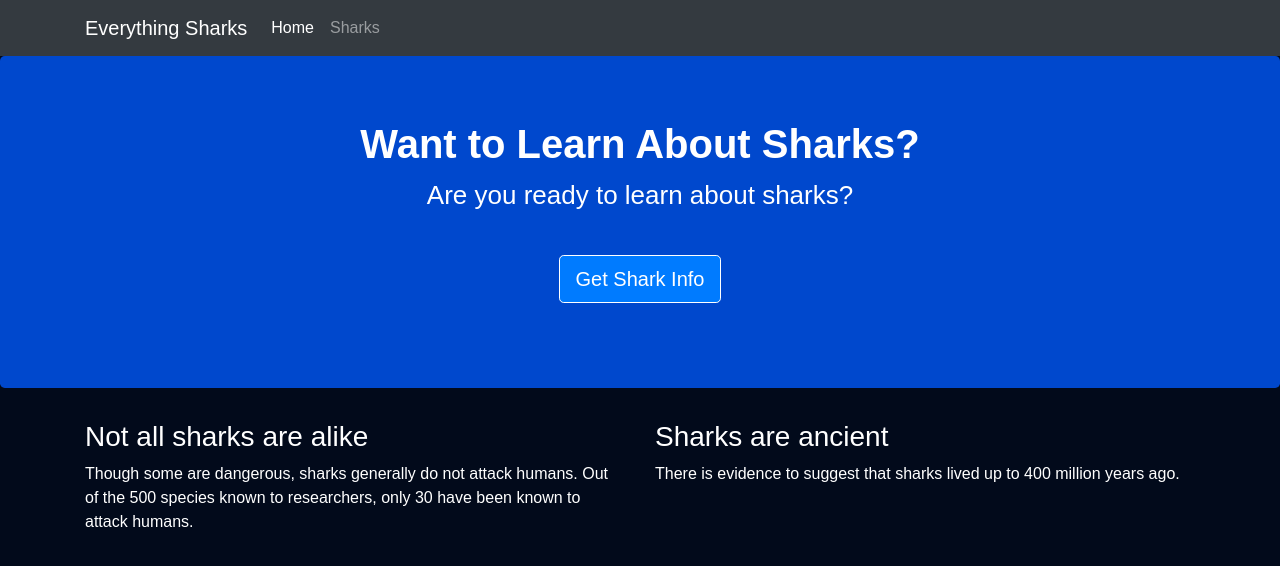
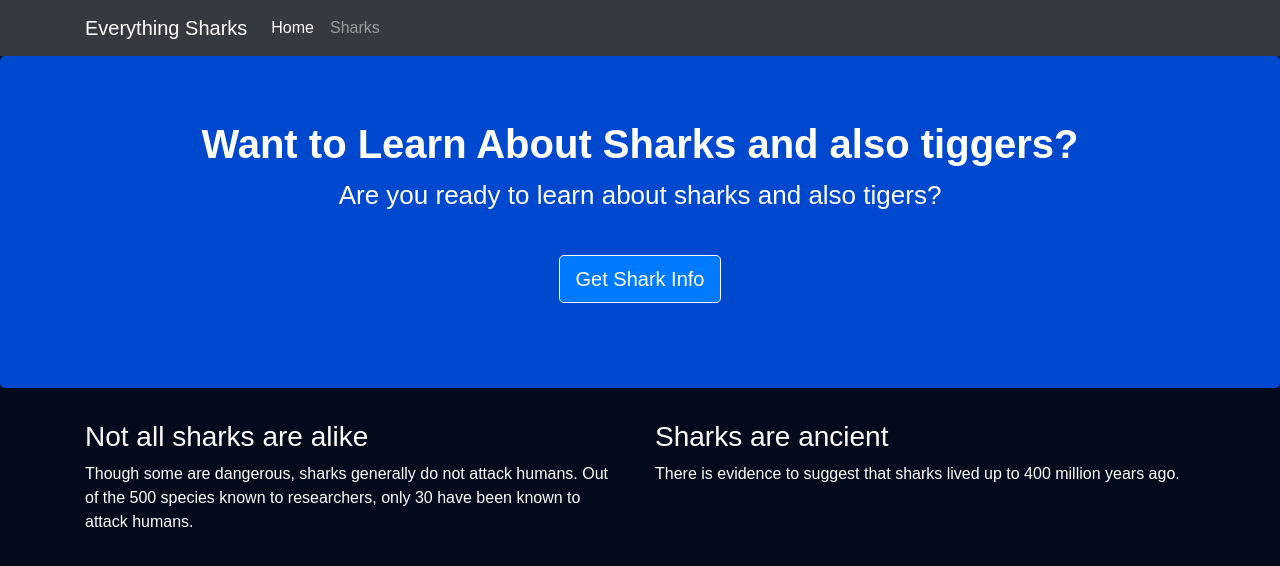
Before and after one commit to boddusaiprakash123/nodejs-application-deployment, a website: page views/index.html in a window 1280 px wide. Drawn offline with nearby package versions, Linux system fonts and the light colour scheme.

Commit message:
Update index.html
commit 2

```diff
--- a/views/index.html
+++ b/views/index.html
@@ -30,8 +30,8 @@
 
     <div class="jumbotron">
         <div class="container">
-            <h1>Want to Learn About Sharks?</h1>
-            <p>Are you ready to learn about sharks?</p>
+            <h1>Want to Learn About Sharks and also tiggers?</h1>
+            <p>Are you ready to learn about sharks and also tigers?</p>
             <br>
             <p><a class="btn btn-primary btn-lg" href="/sharks" role="button">Get Shark Info</a></p>
         </div>
```
